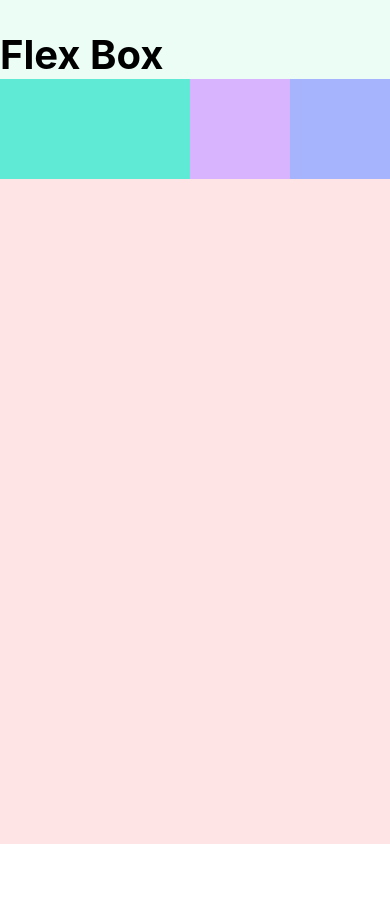
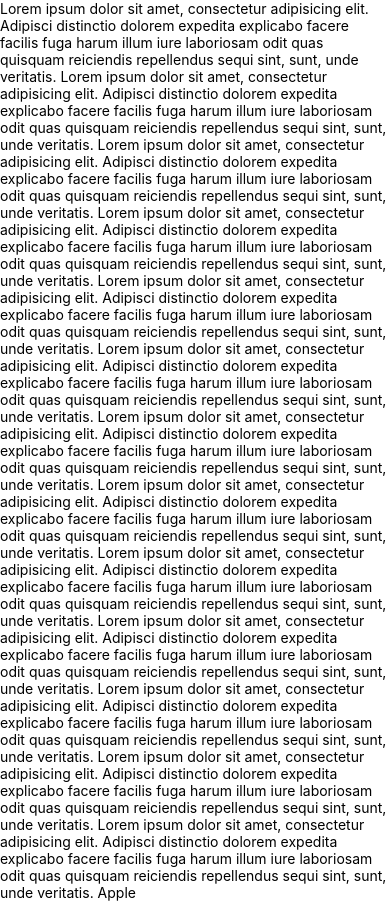
Before and after one commit to sanlinhtik3/React-Native-Rec, a React Native app: screen / in a window 390 px wide. Before the commit the page ends 844 px from the top, so only its background shows below. Built offline with nearby package versions, Linux system fonts and the light colour scheme.

Commit message:
ScrollView

```diff
--- a/App.js
+++ b/App.js
@@ -1,56 +1,31 @@
-import {View, StyleSheet, Text} from "react-native";
+import {View, StyleSheet, Text, SafeAreaView} from "react-native";
 
 const App = () => {
 
   return (
-      <View style={styles.container}>
-          <Text style={styles.header}>Flex Box</Text>
-
-          <View style={styles.LayoutControl}>
-              <View style={styles.Box}></View>
-              <View style={styles.Box2}></View>
-              <View style={styles.Box3}></View>
-          </View>
-
+      <View>
+          <SafeAreaView>
+              <View>
+                  <Text>
+                      Lorem ipsum dolor sit amet, consectetur adipisicing elit. Adipisci distinctio dolorem expedita explicabo facere facilis fuga harum illum iure laboriosam odit quas quisquam reiciendis repellendus sequi sint, sunt, unde veritatis.
+                      Lorem ipsum dolor sit amet, consectetur adipisicing elit. Adipisci distinctio dolorem expedita explicabo facere facilis fuga harum illum iure laboriosam odit quas quisquam reiciendis repellendus sequi sint, sunt, unde veritatis.
+                      Lorem ipsum dolor sit amet, consectetur adipisicing elit. Adipisci distinctio dolorem expedita explicabo facere facilis fuga harum illum iure laboriosam odit quas quisquam reiciendis repellendus sequi sint, sunt, unde veritatis.
+                      Lorem ipsum dolor sit amet, consectetur adipisicing elit. Adipisci distinctio dolorem expedita explicabo facere facilis fuga harum illum iure laboriosam odit quas quisquam reiciendis repellendus sequi sint, sunt, unde veritatis.
+                      Lorem ipsum dolor sit amet, consectetur adipisicing elit. Adipisci distinctio dolorem expedita explicabo facere facilis fuga harum illum iure laboriosam odit quas quisquam reiciendis repellendus sequi sint, sunt, unde veritatis.
+                      Lorem ipsum dolor sit amet, consectetur adipisicing elit. Adipisci distinctio dolorem expedita explicabo facere facilis fuga harum illum iure laboriosam odit quas quisquam reiciendis repellendus sequi sint, sunt, unde veritatis.
+                      Lorem ipsum dolor sit amet, consectetur adipisicing elit. Adipisci distinctio dolorem expedita explicabo facere facilis fuga harum illum iure laboriosam odit quas quisquam reiciendis repellendus sequi sint, sunt, unde veritatis.
+                      Lorem ipsum dolor sit amet, consectetur adipisicing elit. Adipisci distinctio dolorem expedita explicabo facere facilis fuga harum illum iure laboriosam odit quas quisquam reiciendis repellendus sequi sint, sunt, unde veritatis.
+                      Lorem ipsum dolor sit amet, consectetur adipisicing elit. Adipisci distinctio dolorem expedita explicabo facere facilis fuga harum illum iure laboriosam odit quas quisquam reiciendis repellendus sequi sint, sunt, unde veritatis.
+                      Lorem ipsum dolor sit amet, consectetur adipisicing elit. Adipisci distinctio dolorem expedita explicabo facere facilis fuga harum illum iure laboriosam odit quas quisquam reiciendis repellendus sequi sint, sunt, unde veritatis.
+                      Lorem ipsum dolor sit amet, consectetur adipisicing elit. Adipisci distinctio dolorem expedita explicabo facere facilis fuga harum illum iure laboriosam odit quas quisquam reiciendis repellendus sequi sint, sunt, unde veritatis.
+                      Lorem ipsum dolor sit amet, consectetur adipisicing elit. Adipisci distinctio dolorem expedita explicabo facere facilis fuga harum illum iure laboriosam odit quas quisquam reiciendis repellendus sequi sint, sunt, unde veritatis.
+                      Lorem ipsum dolor sit amet, consectetur adipisicing elit. Adipisci distinctio dolorem expedita explicabo facere facilis fuga harum illum iure laboriosam odit quas quisquam reiciendis repellendus sequi sint, sunt, unde veritatis.
+                      Apple
+                  </Text>
+              </View>
+          </SafeAreaView>
       </View>
   )
 }
 
-const styles = StyleSheet.create({
-    header: {
-        fontSize: 40,
-        fontWeight: "bold",
-        marginTop: 30
-    },
-    container: {
-        flex: 1,
-        backgroundColor: "#ecfdf5"
-    },
-    LayoutControl: {
-        backgroundColor: "#ffe4e6",
-        flex: 1,
-        flexDirection: "row"
-    },
-    Box: {
-        width: 100,
-        height: 100,
-        backgroundColor: "#5eead4",
-        flexGrow: 1,
-        flexShrink: 1,
-        flexBasis: 300,
-    },
-    Box2: {
-        width: 100,
-        height: 100,
-        backgroundColor: "#d8b4fe",
-        flexGrow: 1
-    },
-    Box3: {
-        width: 100,
-        height: 100,
-        backgroundColor: "#a5b4fc",
-        flexGrow: 1
-    }
-})
-
 export default App;
```
